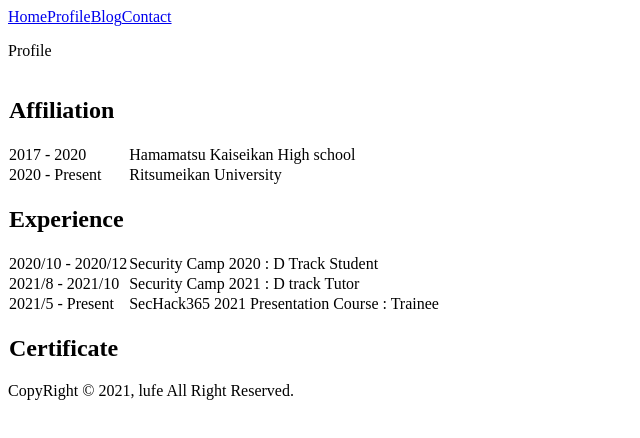
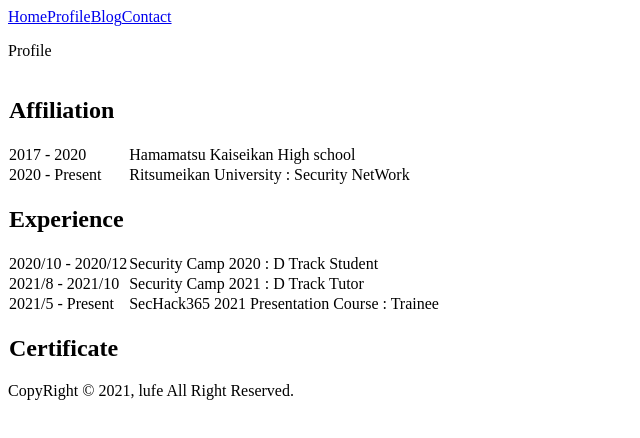
Before and after one commit to 1uf3/lufe.jp, a Next.js app: page /profile in a window 1280 px wide. Shown: the top 438 px of the page, without its empty margins (0-640 px from the left). Built offline with nearby package versions, Linux system fonts and the light colour scheme.

Commit message:
Tiny Edit

```diff
--- a/pages/profile.js
+++ b/pages/profile.js
@@ -17,7 +17,7 @@
             </tr>
             <tr className="border-b text-lg">
               <td className="px-2 py-2">2020 - Present</td>
-              <td className="px-2 py-2">Ritsumeikan University</td>
+              <td className="px-2 py-2">Ritsumeikan University : Security NetWork</td>
             </tr>
 
             <tr className="border-b">
@@ -31,7 +31,7 @@
             </tr>
             <tr className="border-b text-lg">
               <td className="px-2 py-2">2021/8 - 2021/10</td>
-              <td className="px-2 py-2">Security Camp 2021 : D track Tutor</td>
+              <td className="px-2 py-2">Security Camp 2021 : D Track Tutor</td>
             </tr>
             <tr className="border-b text-lg">
               <td className="px-2 py-2">2021/5 - Present</td>
```
